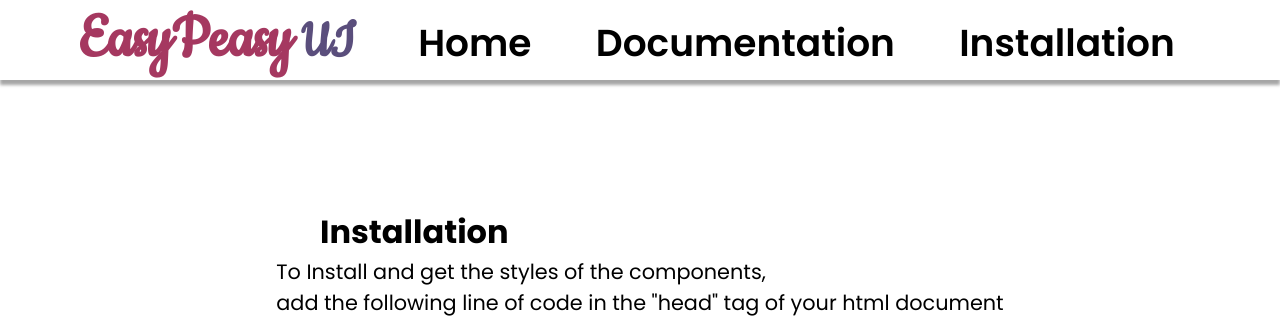
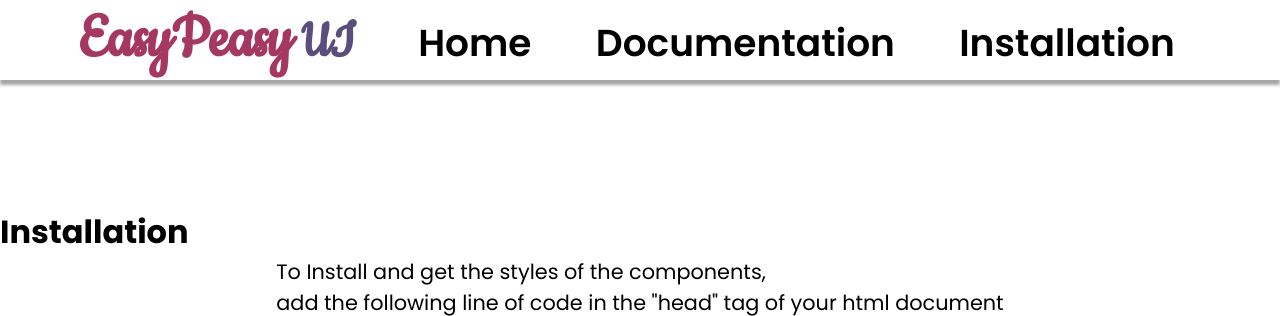
Before and after one commit to aamrapaliwandhre/Component-library, a plain HTML site: page index.html in a window 1280 px wide. Shown: the top 316 px of the page. Drawn offline with Linux system fonts and the light colour scheme; grey boxes are pictures that could not be loaded; a web font is replaced by a local one.

Commit message:
Update index.css

```diff
--- a/index.css
+++ b/index.css
@@ -83,7 +83,7 @@ button{
 .installation-heading{
   margin-top: 8rem;
   font-size: 2em;
-  margin-left: 20rem;
+/*   margin-left: 20rem; */
   font-weight: bold;
 }
 .installation-text{
```
